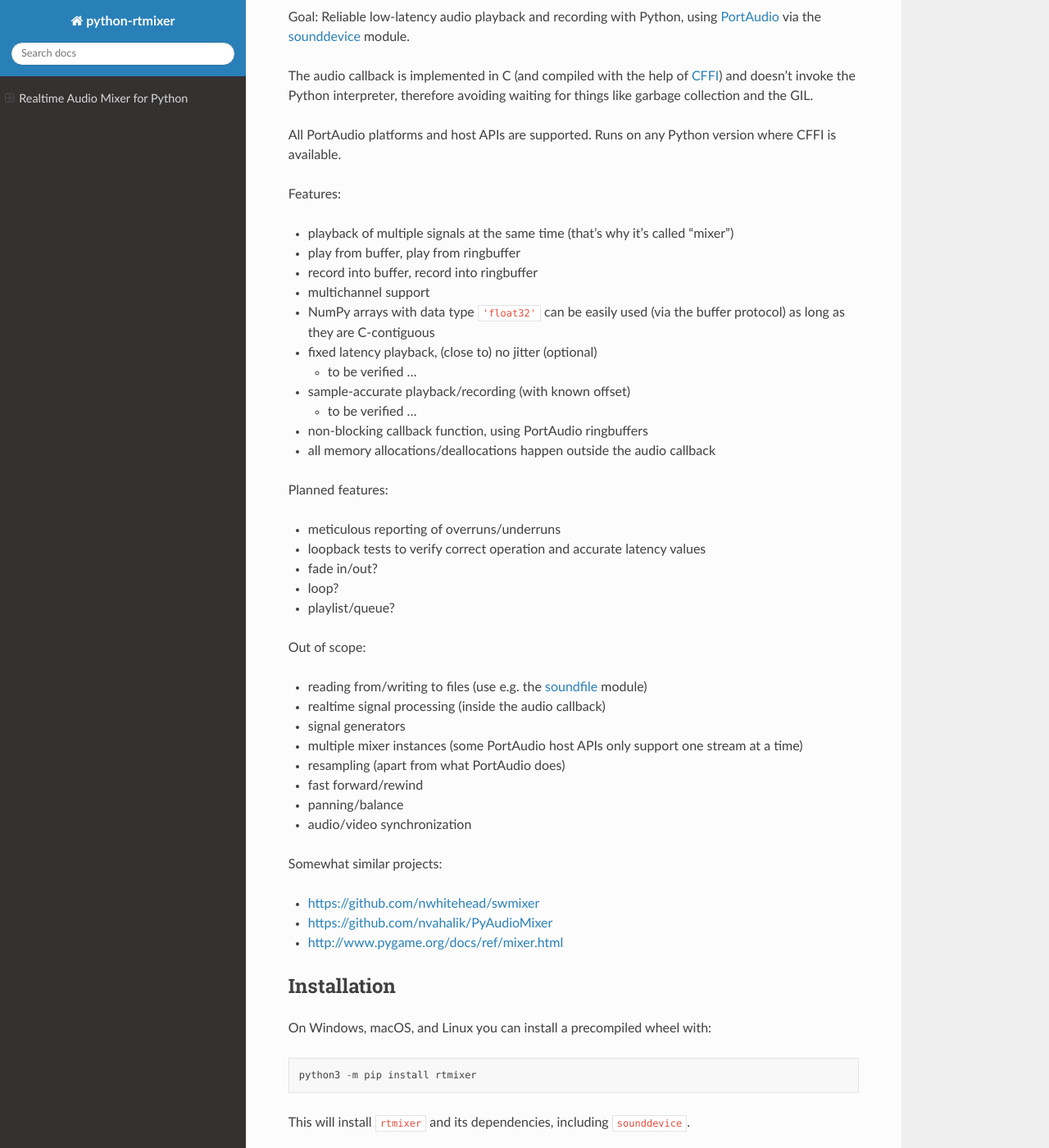
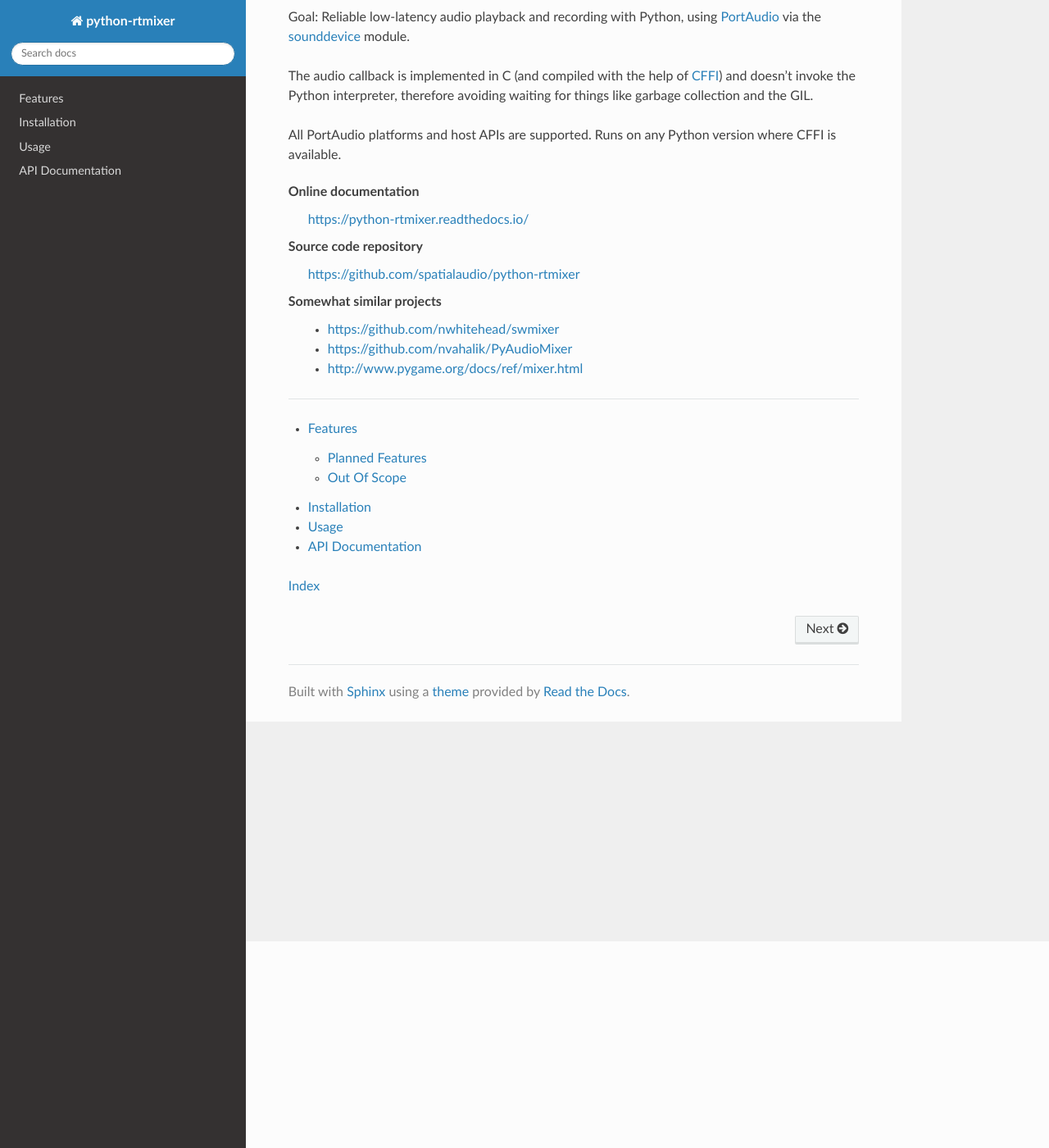
Before and after one commit to spatialaudio/python-rtmixer, a Sphinx documentation site: the page built from doc/index.rst, in a window 1280 px wide and 1400 px high, scrolled down 252 px. Shown: the whole window at 82% size. Built offline with Sphinx 7.4.7 and the Read the Docs theme 2.0.0, drawn with Linux system fonts in a browser that asks for light colours; some of the changed text lies outside the part shown.

Commit message:
DOC: Split docs into multiple pages

```diff
--- a/README.rst
+++ b/README.rst
@@ -13,95 +13,17 @@ like garbage collection and the GIL.
 All PortAudio platforms and host APIs are supported.
 Runs on any Python version where CFFI is available.
 
-Features:
+Online documentation
+    https://python-rtmixer.readthedocs.io/
 
-* playback of multiple signals at the same time (that's why it's called "mixer")
+Source code repository
+    https://github.com/spatialaudio/python-rtmixer
 
-* play from buffer, play from ringbuffer
-
-* record into buffer, record into ringbuffer
-
-* multichannel support
-
-* NumPy arrays with data type ``'float32'`` can be easily used (via the buffer
-  protocol) as long as they are C-contiguous
-
-* fixed latency playback, (close to) no jitter (optional)
-
-  * to be verified ...
-
-* sample-accurate playback/recording (with known offset)
-
-  * to be verified ...
-
-* non-blocking callback function, using PortAudio ringbuffers
-
-* all memory allocations/deallocations happen outside the audio callback
-
-Planned features:
-
-* meticulous reporting of overruns/underruns
-
-* loopback tests to verify correct operation and accurate latency values
-
-* fade in/out?
-
-* loop?
-
-* playlist/queue?
-
-Out of scope:
-
-* reading from/writing to files (use e.g. the soundfile_ module)
-
-* realtime signal processing (inside the audio callback)
-
-* signal generators
-
-* multiple mixer instances (some PortAudio host APIs only support one stream at
-  a time)
-
-* resampling (apart from what PortAudio does)
-
-* fast forward/rewind
-
-* panning/balance
-
-* audio/video synchronization
-
-Somewhat similar projects:
-
-* https://github.com/nwhitehead/swmixer
-* https://github.com/nvahalik/PyAudioMixer
-* http://www.pygame.org/docs/ref/mixer.html
-
-Installation
-------------
-
-On Windows, macOS, and Linux you can install a precompiled wheel with::
-
-    python3 -m pip install rtmixer
-
-This will install ``rtmixer`` and its dependencies, including ``sounddevice``.
-
-.. note:: On Linux, to use ``sounddevice`` and ``rtmixer`` you will need to
-          have PortAudio installed, e.g. via ``sudo apt install libportaudio2``.
-          On other platforms, PortAudio comes bundled with ``sounddevice``.
-
-Developers can install in editable mode with some variant of::
-
-    git clone https://github.com/spatialaudio/python-rtmixer
-    cd python-rtmixer
-    git submodule update --init
-    python3 -m pip install -e .
-
-Usage
------
-
-See the list of `examples on GitHub`_.
+Somewhat similar projects
+    * https://github.com/nwhitehead/swmixer
+    * https://github.com/nvahalik/PyAudioMixer
+    * http://www.pygame.org/docs/ref/mixer.html
 
 .. _PortAudio: http://portaudio.com/
 .. _sounddevice: http://python-sounddevice.readthedocs.io/
 .. _CFFI: http://cffi.readthedocs.io/
-.. _soundfile: http://pysoundfile.readthedocs.io/
-.. _examples on GitHub: https://github.com/spatialaudio/python-rtmixer/tree/master/examples
--- a/doc/index.rst
+++ b/doc/index.rst
@@ -1,29 +1,14 @@
 .. include:: ../README.rst
 
-API Documentation
------------------
+----
 
-.. automodule:: rtmixer
+.. toctree::
 
-.. autoclass:: Mixer
-   :members: play_buffer, play_ringbuffer, actions, cancel, wait, stats,
-             fetch_and_reset_stats
-   :undoc-members:
-
-.. autoclass:: Recorder
-   :members:
-   :undoc-members:
-
-.. autoclass:: MixerAndRecorder
-   :members:
-   :undoc-members:
-
-.. autoclass:: RingBuffer
-   :inherited-members:
+    features
+    installation
+    usage
+    api
 
 .. only:: html
 
-   Index
-   -----
-
-   :ref:`genindex`
+    :ref:`genindex`
```
Also changed, not shown: doc/api.rst (added, +20 -0 lines), doc/features.rst (added, +62 -0 lines), doc/installation.rst (added, +19 -0 lines), doc/usage.rst (added, +7 -0 lines), 1 other file.
